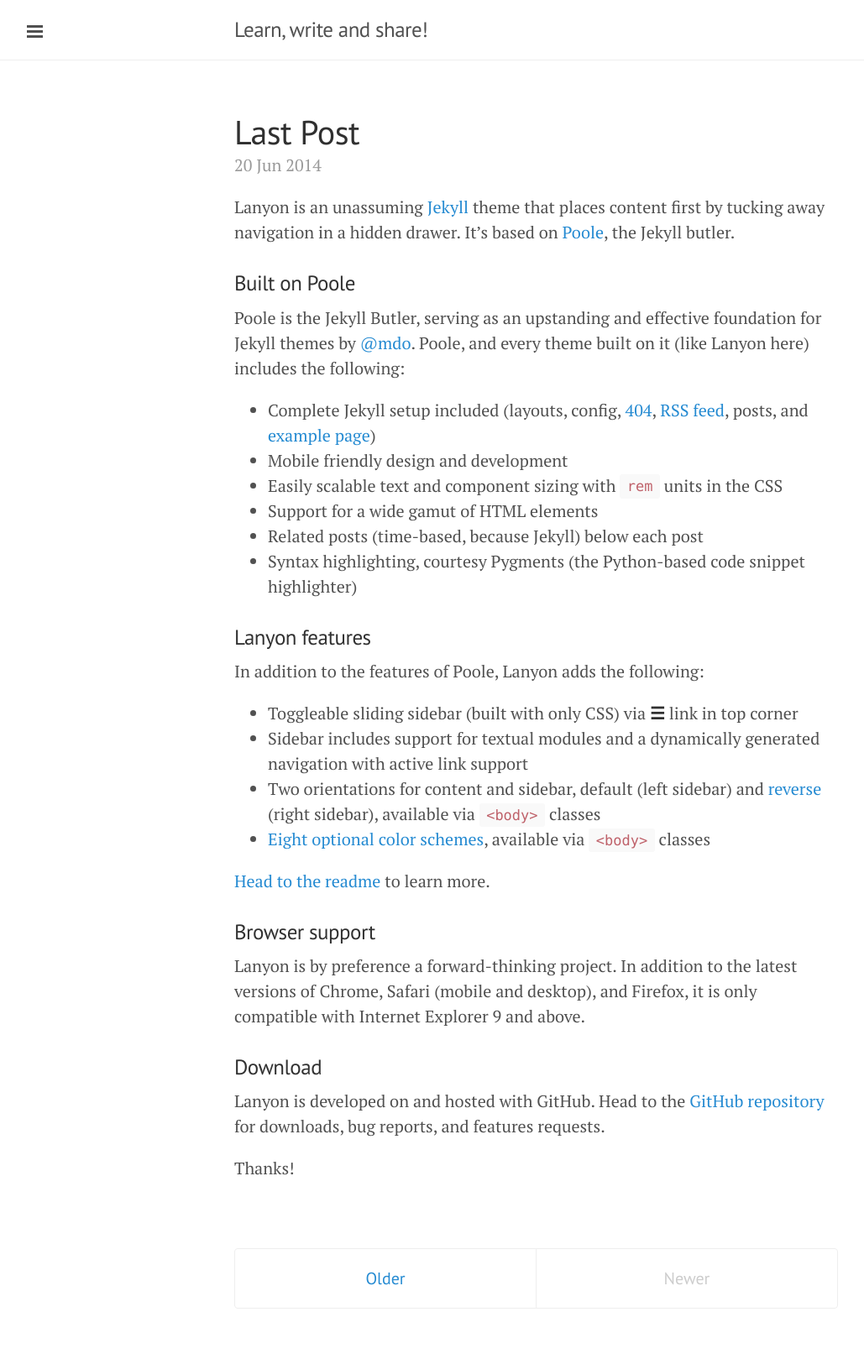
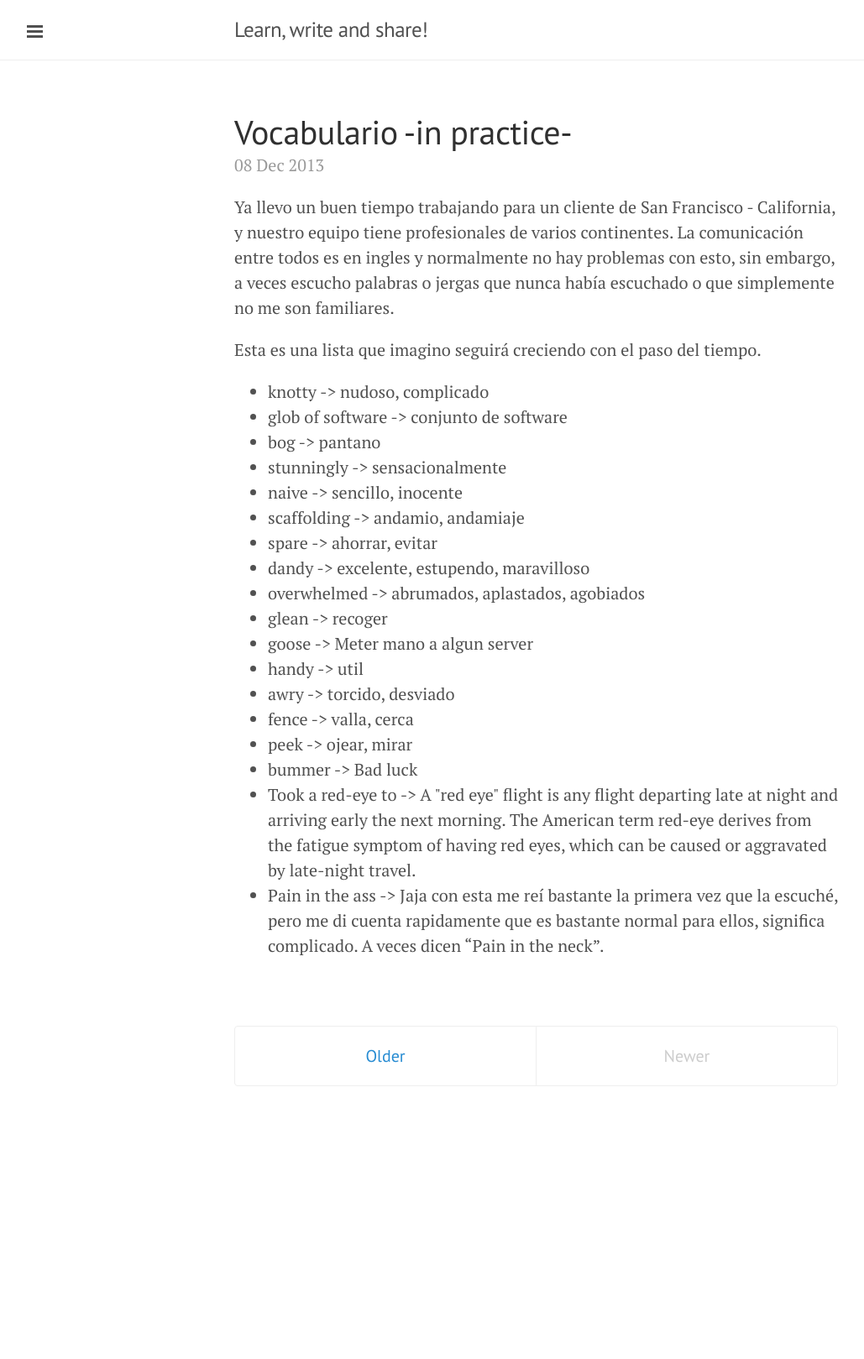
Before and after one commit to munilvc/munilvc.github.io, a Jekyll site: the page built from index.html, in a window 1280 px wide. Shown: the whole page at 84% size, without its empty margins (1-1030 px from the left). Built offline with Jekyll 4.4.1, drawn with Linux system fonts in a browser that asks for light colours; Markdown is read by kramdown in place of the engine named in the settings; the list of posts is cut into pages by our own code; after the commit the page ends 1354 px from its top, so only the background shows below that.

Commit message:
Third post

```diff
--- /dev/null
+++ b/_posts/2013-12-08-vocabulario.md
@@ -0,0 +1,30 @@
+---
+layout: post
+title: Vocabulario -in practice-
+---
+
+Ya llevo un buen tiempo trabajando para un cliente de San Francisco - California, y nuestro equipo tiene profesionales de varios continentes.
+La comunicación entre todos es en ingles y normalmente no hay problemas con esto, sin embargo, a veces escucho palabras o jergas que nunca había escuchado o que simplemente no me son familiares.
+
+Esta es una lista que imagino seguirá creciendo con el paso del tiempo.
+
+* knotty -> nudoso, complicado
+* glob of software -> conjunto de software
+* bog -> pantano
+* stunningly -> sensacionalmente
+* naive -> sencillo, inocente
+* scaffolding -> andamio, andamiaje
+* spare -> ahorrar, evitar
+* dandy -> excelente, estupendo, maravilloso
+* overwhelmed -> abrumados, aplastados, agobiados
+* glean -> recoger
+* goose -> Meter mano a algun server
+* handy -> util
+* awry -> torcido, desviado
+* fence -> valla, cerca
+* peek -> ojear, mirar
+* bummer -> Bad luck
+* Took a red-eye to <city> -> A "red eye" flight is any flight departing late at night and arriving early the next morning. The American term red-eye derives from the fatigue symptom of having red eyes, which can be caused or aggravated by late-night travel.
+* Pain in the ass -> Jaja con esta me reí bastante la primera vez que la escuché, pero me di cuenta rapidamente que es bastante normal para ellos, significa complicado. A veces dicen "Pain in the neck".
+
+<Seguirá creciendo>
--- a/_posts/2014-06-20-Last post.md
+++ /dev/null
@@ -1,38 +0,0 @@
----
-layout: post
-title: Last Post
----
-
-Lanyon is an unassuming [Jekyll](http://jekyllrb.com) theme that places content first by tucking away navigation in a hidden drawer. It's based on [Poole](http://getpoole.com), the Jekyll butler.
-
-### Built on Poole
-
-Poole is the Jekyll Butler, serving as an upstanding and effective foundation for Jekyll themes by [@mdo](https://twitter.com/mdo). Poole, and every theme built on it (like Lanyon here) includes the following:
-
-* Complete Jekyll setup included (layouts, config, [404](/404), [RSS feed](/atom.xml), posts, and [example page](/about))
-* Mobile friendly design and development
-* Easily scalable text and component sizing with `rem` units in the CSS
-* Support for a wide gamut of HTML elements
-* Related posts (time-based, because Jekyll) below each post
-* Syntax highlighting, courtesy Pygments (the Python-based code snippet highlighter)
-
-### Lanyon features
-
-In addition to the features of Poole, Lanyon adds the following:
-
-* Toggleable sliding sidebar (built with only CSS) via **☰** link in top corner
-* Sidebar includes support for textual modules and a dynamically generated navigation with active link support
-* Two orientations for content and sidebar, default (left sidebar) and [reverse](https://github.com/poole/lanyon#reverse-layout) (right sidebar), available via `<body>` classes
-* [Eight optional color schemes](https://github.com/poole/lanyon#themes), available via `<body>` classes
-
-[Head to the readme](https://github.com/poole/lanyon#readme) to learn more.
-
-### Browser support
-
-Lanyon is by preference a forward-thinking project. In addition to the latest versions of Chrome, Safari (mobile and desktop), and Firefox, it is only compatible with Internet Explorer 9 and above.
-
-### Download
-
-Lanyon is developed on and hosted with GitHub. Head to the <a href="https://github.com/poole/lanyon">GitHub repository</a> for downloads, bug reports, and features requests.
-
-Thanks!
```
Also changed, not shown: _posts/2013-01-01-example-content.md (renamed from _posts/2014-01-01-example-content.md, +1 -0 lines), _posts/2013-12-31-whats-jekyll.md (deleted, +0 -12 lines), _posts/2014-01-02-introducing-lanyon.md (deleted, +0 -38 lines).
